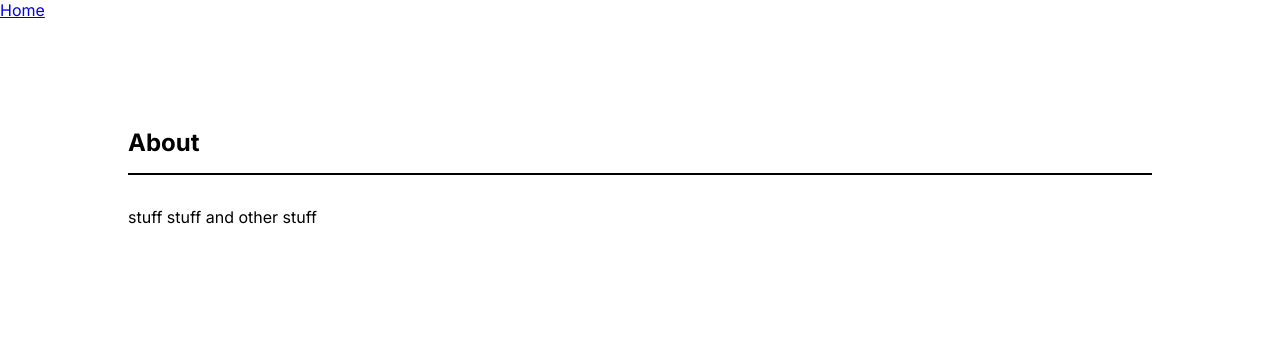
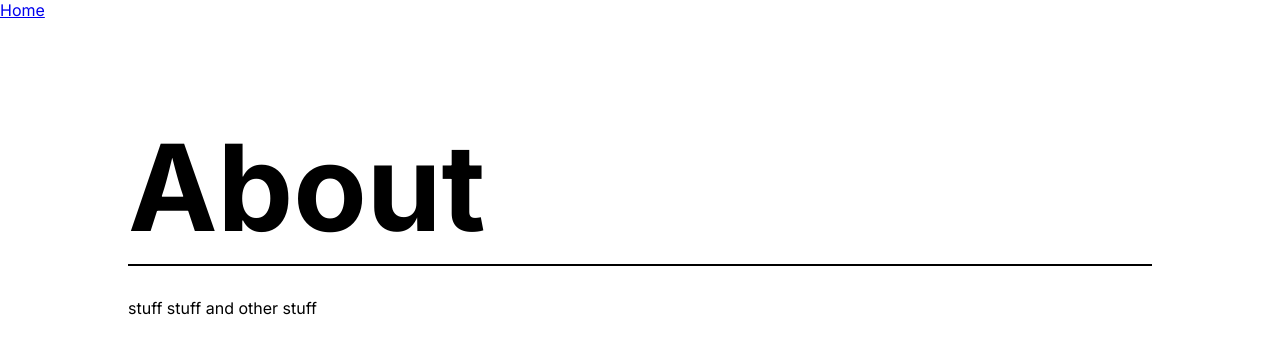
Before and after one commit to waleedlugod/waleedlugod, a Next.js app: page /about in a window 1280 px wide. Shown: the top 354 px of the page. Built offline with nearby package versions, Linux system fonts and the light colour scheme.

Commit message:
changed units

```diff
--- a/src/pages/about.js
+++ b/src/pages/about.js
@@ -8,7 +8,7 @@ export default function About() {
         Home
       </Link>
       <article className={styles.content}>
-        <h1>About</h1>
+        <h1 className={styles.title}>About</h1>
         <div className={styles.line}></div>
         <p>stuff stuff and other stuff</p>
       </article>
--- a/src/styles/utils.module.css
+++ b/src/styles/utils.module.css
@@ -1,5 +1,5 @@
 .content {
-  padding: 8rem;
+  padding: 8em;
 }
 
 .homeLink {
@@ -12,3 +12,8 @@
   height: 2px;
   background-color: black;
 }
+
+.title {
+  font-size: 7.5rem;
+  line-height: 1;
+}
```
Also changed, not shown: src/styles/Home.module.css (+5 -5 lines).
